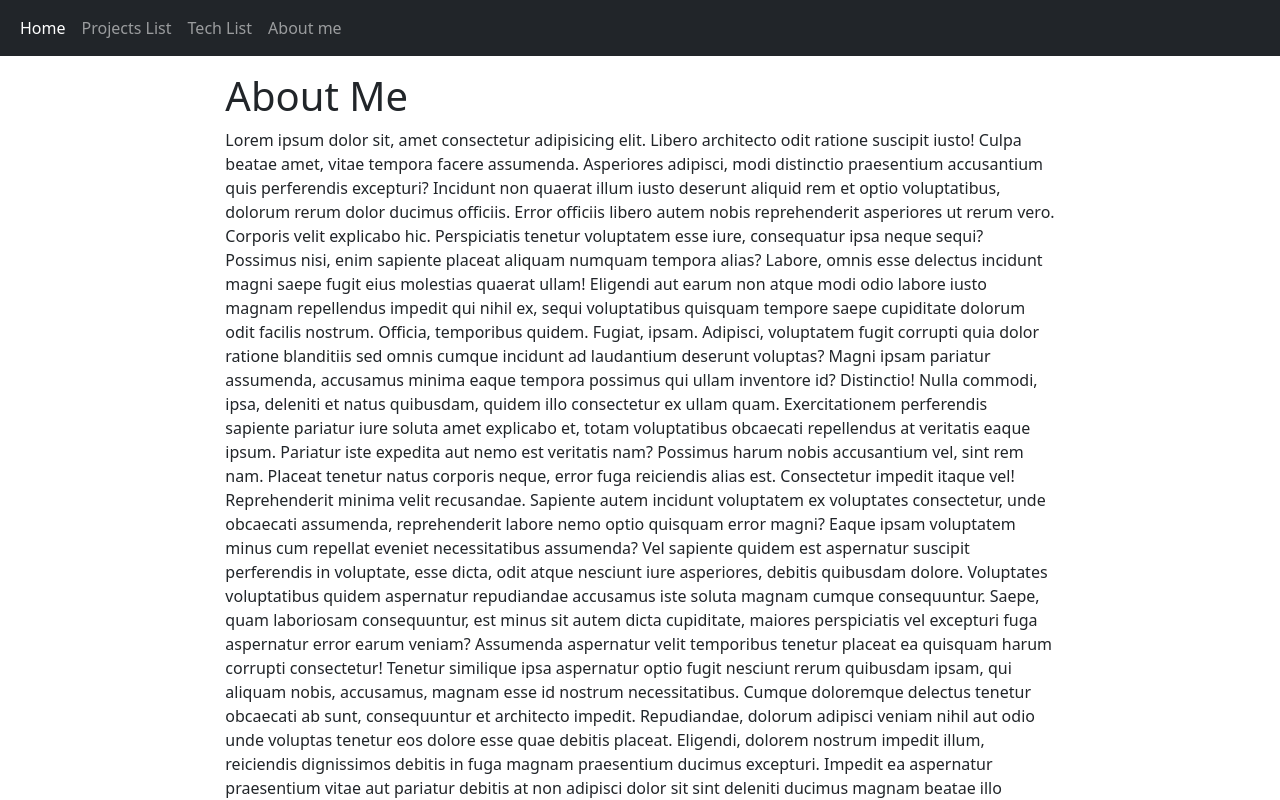
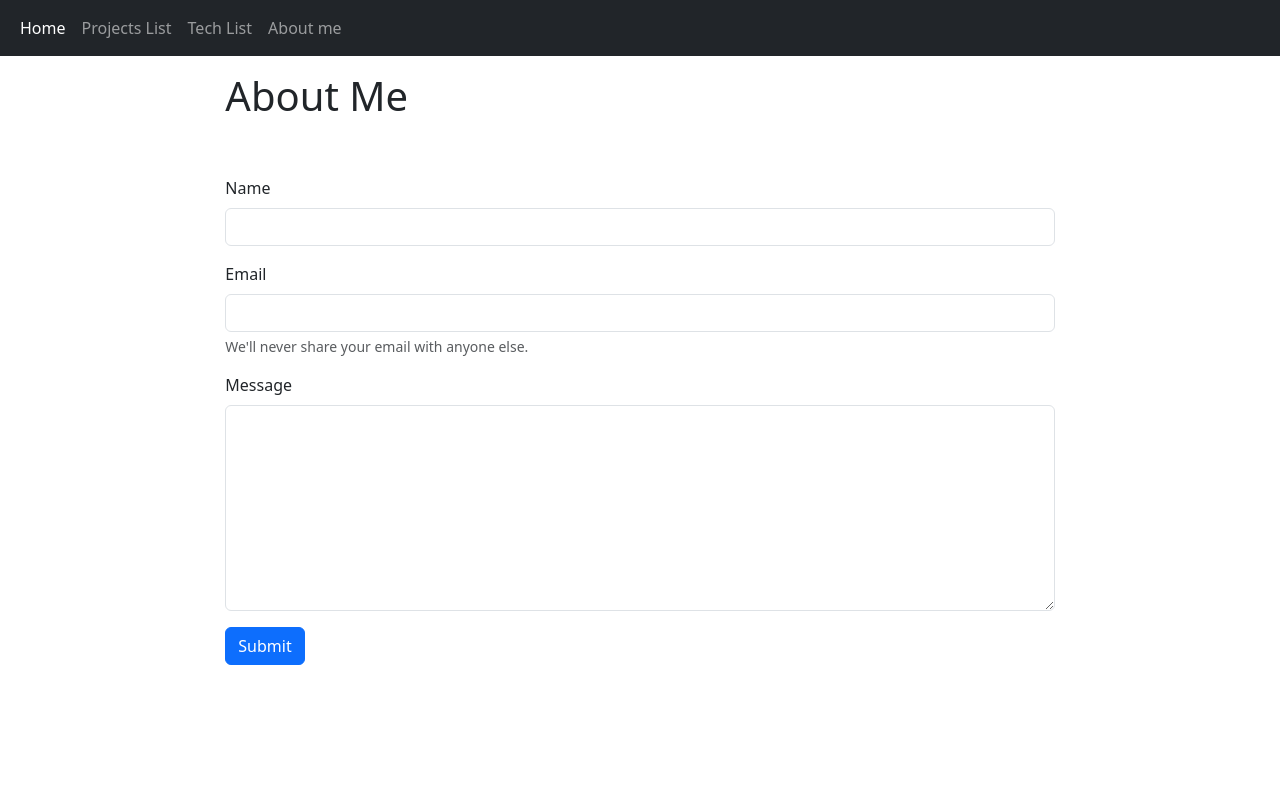
Before and after one commit to MassimilianoRocco/vite-boolfolio, a Vue app: page /aboutMe in a window 1280 px wide. Shown: the top 800 px of the page. Built offline with nearby package versions, Linux system fonts and the light colour scheme.

Commit message:
Added: final About me view / Loading to be implemented

```diff
--- a/src/views/AppAboutMe.vue
+++ b/src/views/AppAboutMe.vue
@@ -1,15 +1,49 @@
 <script>
+import axios from 'axios';
 
 export default{
   name: 'AppAboutMe',
 
   data(){
     return{
-
+      name:'',
+      email:'',
+      message:'',
+      errors: {}, /*se ci sono errori di validazione, ritorneremo indietro con una risposta che li indicherà all'utente all'interno del form  */
+      loading: false, /*quando il form sta caricando (quando invia la richiesta e torna indietro), ritornerà true quando la risposta viene inviata e false quando ritorna */
+      success: false,
     }
   },
   methods: {
+    sendMessage(){
 
+      //prepare the request payLoad
+      const data = {
+        'name':this.name,
+        'email':this.email,
+        'message':this.message
+      }
+      console.log(data);
+
+      //send axios post request
+      axios.post('http://127.0.0.1:8000/api/lead', data)
+      .then(response=>{
+        console.log(response);
+
+        if(response.data.success){
+          this.success = true;
+          this.errors = {};
+
+          this.name='';
+          this.email='';
+          this.message='';
+        }
+        else{
+          this.success = false;
+          this.errors = response.data.errors;
+        }
+      })
+    }
 
   },
 
@@ -23,24 +57,46 @@ mounted(){
 
 <template>
   <div class="container-fluid">
+
+    <template v-if="success">
+      <div class="alert alert-success" role="alert"><strong>Message received - </strong>We will get back to you as soon as possible.</div>
+    </template>
+
     <div class="row justify-content-center">
       <div class="col-md-8">
        <h1>About Me</h1>
-       <p>Lorem ipsum dolor sit, amet consectetur adipisicing elit. Libero architecto odit ratione suscipit iusto! Culpa beatae amet, vitae tempora facere assumenda. Asperiores adipisci, modi distinctio praesentium accusantium quis perferendis excepturi?
-       Incidunt non quaerat illum iusto deserunt aliquid rem et optio voluptatibus, dolorum rerum dolor ducimus officiis. Error officiis libero autem nobis reprehenderit asperiores ut rerum vero. Corporis velit explicabo hic.
-       Perspiciatis tenetur voluptatem esse iure, consequatur ipsa neque sequi? Possimus nisi, enim sapiente placeat aliquam numquam tempora alias? Labore, omnis esse delectus incidunt magni saepe fugit eius molestias quaerat ullam!
-       Eligendi aut earum non atque modi odio labore iusto magnam repellendus impedit qui nihil ex, sequi voluptatibus quisquam tempore saepe cupiditate dolorum odit facilis nostrum. Officia, temporibus quidem. Fugiat, ipsam.
-       Adipisci, voluptatem fugit corrupti quia dolor ratione blanditiis sed omnis cumque incidunt ad laudantium deserunt voluptas? Magni ipsam pariatur assumenda, accusamus minima eaque tempora possimus qui ullam inventore id? Distinctio!
-       Nulla commodi, ipsa, deleniti et natus quibusdam, quidem illo consectetur ex ullam quam. Exercitationem perferendis sapiente pariatur iure soluta amet explicabo et, totam voluptatibus obcaecati repellendus at veritatis eaque ipsum.
-       Pariatur iste expedita aut nemo est veritatis nam? Possimus harum nobis accusantium vel, sint rem nam. Placeat tenetur natus corporis neque, error fuga reiciendis alias est. Consectetur impedit itaque vel!
-       Reprehenderit minima velit recusandae. Sapiente autem incidunt voluptatem ex voluptates consectetur, unde obcaecati assumenda, reprehenderit labore nemo optio quisquam error magni? Eaque ipsam voluptatem minus cum repellat eveniet necessitatibus assumenda?
-       Vel sapiente quidem est aspernatur suscipit perferendis in voluptate, esse dicta, odit atque nesciunt iure asperiores, debitis quibusdam dolore. Voluptates voluptatibus quidem aspernatur repudiandae accusamus iste soluta magnam cumque consequuntur.
-       Saepe, quam laboriosam consequuntur, est minus sit autem dicta cupiditate, maiores perspiciatis vel excepturi fuga aspernatur error earum veniam? Assumenda aspernatur velit temporibus tenetur placeat ea quisquam harum corrupti consectetur!
-       Tenetur similique ipsa aspernatur optio fugit nesciunt rerum quibusdam ipsam, qui aliquam nobis, accusamus, magnam esse id nostrum necessitatibus. Cumque doloremque delectus tenetur obcaecati ab sunt, consequuntur et architecto impedit.
-       Repudiandae, dolorum adipisci veniam nihil aut odio unde voluptas tenetur eos dolore esse quae debitis placeat. Eligendi, dolorem nostrum impedit illum, reiciendis dignissimos debitis in fuga magnam praesentium ducimus excepturi.
-       Impedit ea aspernatur praesentium vitae aut pariatur debitis at non adipisci dolor sit sint deleniti ducimus magnam beatae illo laborum voluptatem, qui, repudiandae a dolorem. Autem incidunt id doloribus quaerat.
-       Voluptate, quae harum eaque quod neque est, laboriosam inventore quis magnam facilis exercitationem itaque esse aliquam architecto. Sint, consequatur recusandae ipsum quas veniam corporis dolor minus facere similique repudiandae suscipit.
-       Sed, rem illum nam delectus optio quibusdam nostrum officia, cumque odio, deserunt minus suscipit voluptatum. Asperiores eum dicta, nemo exercitationem dolore cumque magni officia quasi explicabo, fuga, quos natus soluta.</p>
+
+       <form class="py-5" @submit.prevent="sendMessage()">
+          <div class="mb-3">
+            <label for="InputName" class="form-label">Name</label>
+            <input type="text" class="form-control" :class="{'is-invalid' : errors.name}" id="InputName" aria-describedby="nameHelp" v-model="name">
+
+            <p v-for="(error, index) in errors.name" :key="'name-error-' + index" class="text-danger">
+              {{ error }}
+            </p>
+          </div>
+
+          <div class="mb-3">
+            <label for="InputEmail" class="form-label">Email</label>
+            <input type="email" class="form-control" :class="{'is-invalid' : errors.email}" id="InputEmail" aria-describedby="emailHelp" v-model="email">
+            <p v-for="(error, index) in errors.email" :key="'email-error-' + index" class="text-danger">
+              {{ error }}
+            </p>
+
+            <div id="emailHelp" class="form-text">We'll never share your email with anyone else.</div>
+          </div>
+
+          <div class="mb-3">
+            <label class="form-label" for="InputMessage">Message</label>
+            <textarea type="textarea" class="form-control" :class="{'is-invalid' : errors.message}" id="InputMessage" rows="8" aria-describedby="messageHelp" v-model="message"></textarea>
+
+            <p v-for="(error, index) in errors.message" :key="'message-error-' + index" class="text-danger">
+              {{ error }}
+            </p>
+          </div>
+
+          <button type="submit" class="btn btn-primary">Submit</button>
+        </form>
       </div>
     </div>
   </div>
```
